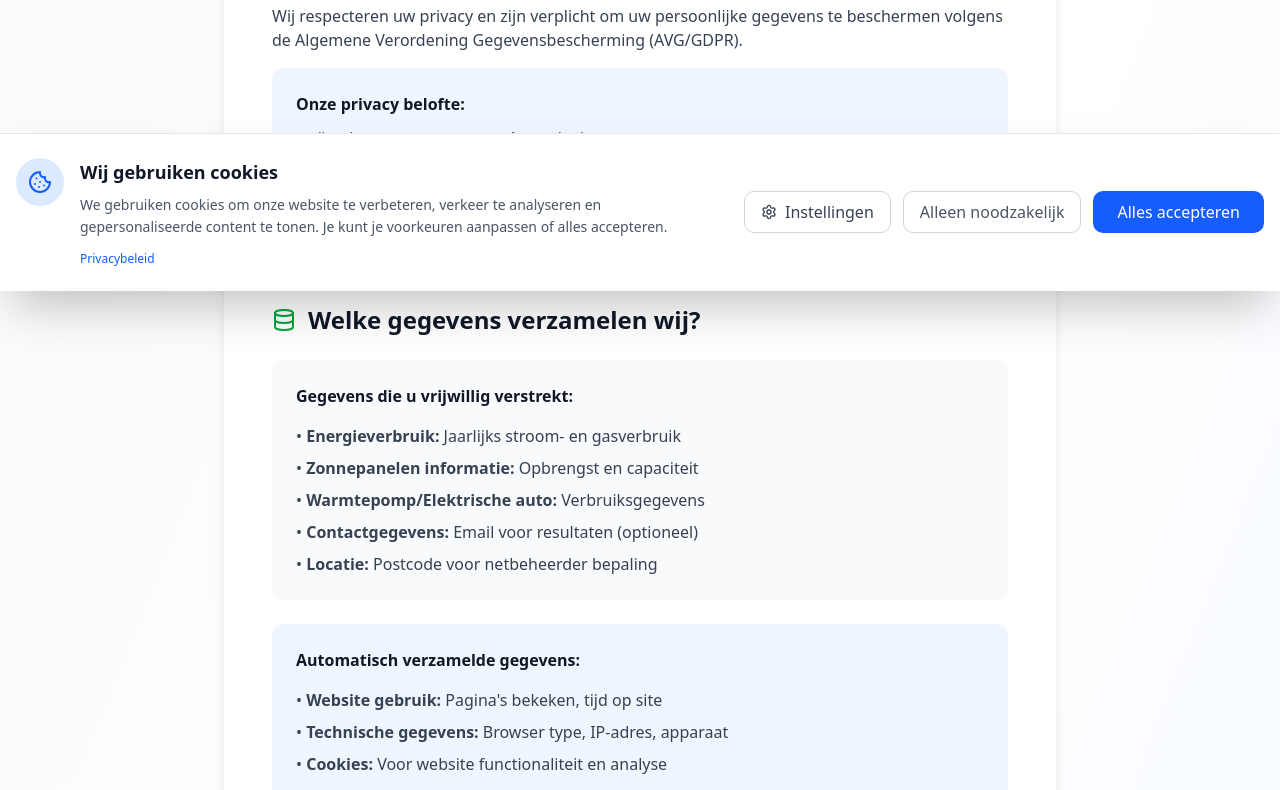
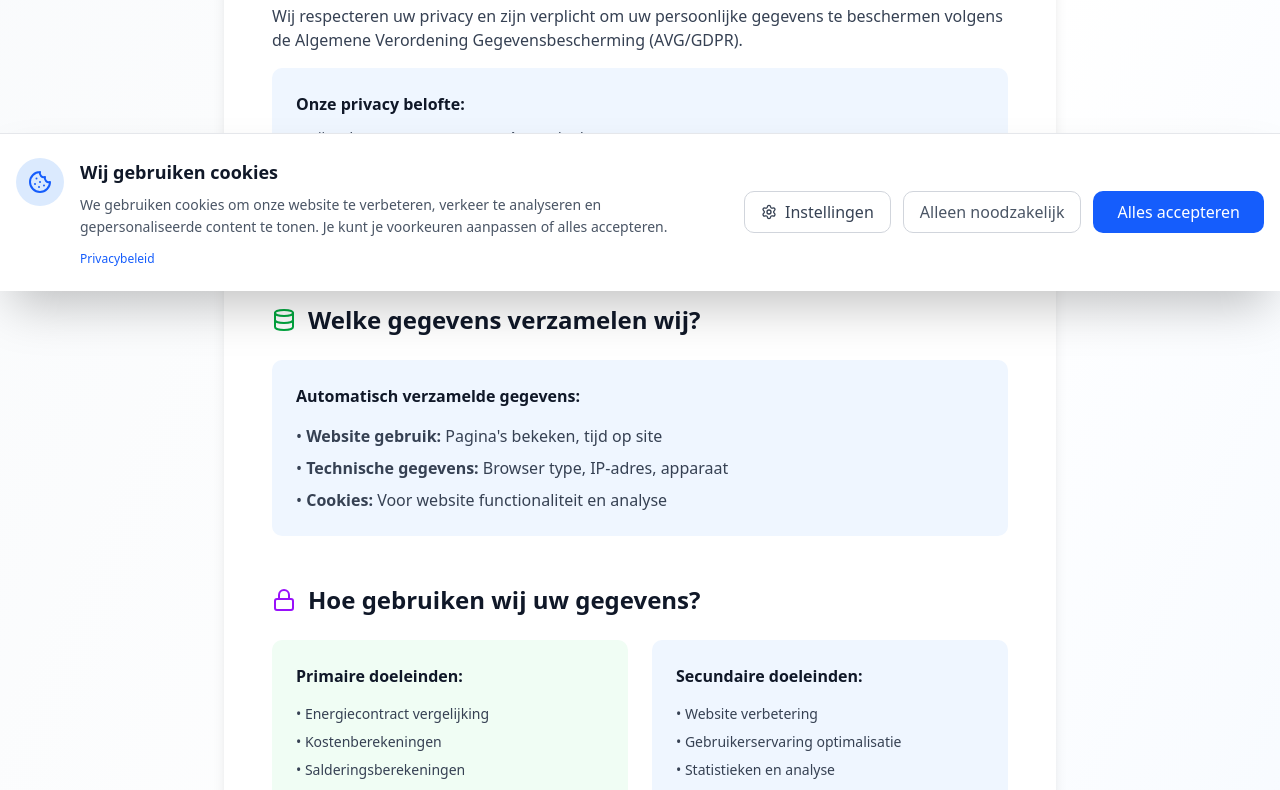
Before and after one commit to jjscholtes/energievergelijker, a Next.js app: page /privacy in a window 1280 px wide. Shown: the part 509-1299 px from the top of the page. Built offline with nearby package versions, Linux system fonts and the light colour scheme.

Commit message:
🗑️ Remove detailed data collection list from privacy policy

```diff
--- a/src/app/privacy/page.tsx
+++ b/src/app/privacy/page.tsx
@@ -67,16 +67,6 @@ export default function PrivacyPage() {
                 <Database className="w-6 h-6 text-green-600" />
                 Welke gegevens verzamelen wij?
               </h2>
-              <div className="bg-gray-50 rounded-lg p-6 mb-6">
-                <h3 className="font-semibold text-gray-900 mb-4">Gegevens die u vrijwillig verstrekt:</h3>
-                <ul className="space-y-2 text-gray-700">
-                  <li>• <strong>Energieverbruik:</strong> Jaarlijks stroom- en gasverbruik</li>
-                  <li>• <strong>Zonnepanelen informatie:</strong> Opbrengst en capaciteit</li>
-                  <li>• <strong>Warmtepomp/Elektrische auto:</strong> Verbruiksgegevens</li>
-                  <li>• <strong>Contactgegevens:</strong> Email voor resultaten (optioneel)</li>
-                  <li>• <strong>Locatie:</strong> Postcode voor netbeheerder bepaling</li>
-                </ul>
-              </div>
               <div className="bg-blue-50 rounded-lg p-6">
                 <h3 className="font-semibold text-gray-900 mb-4">Automatisch verzamelde gegevens:</h3>
                 <ul className="space-y-2 text-gray-700">
```
